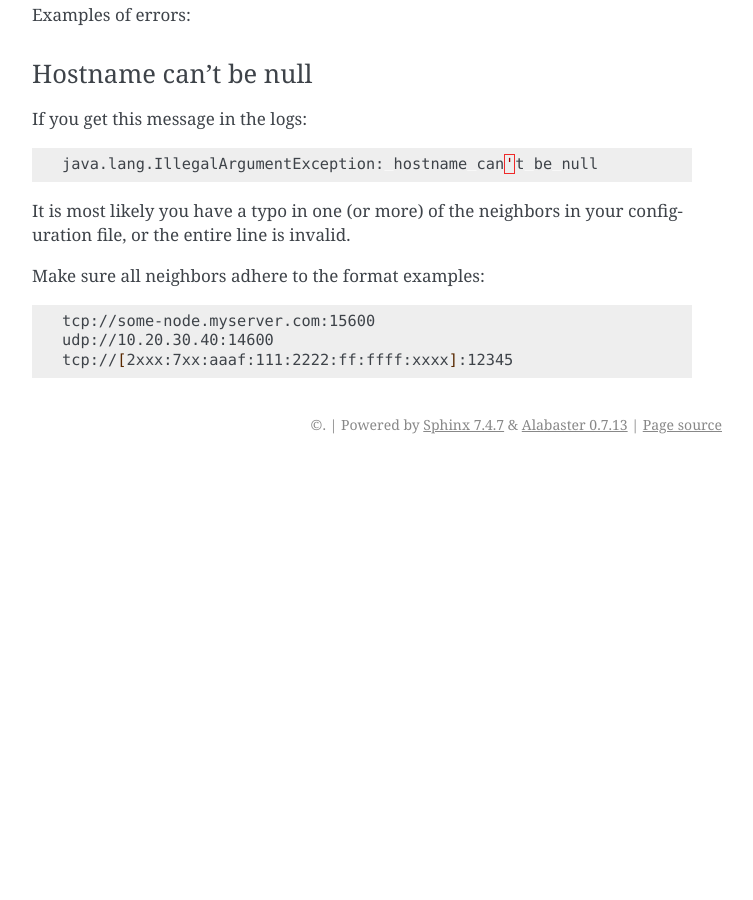
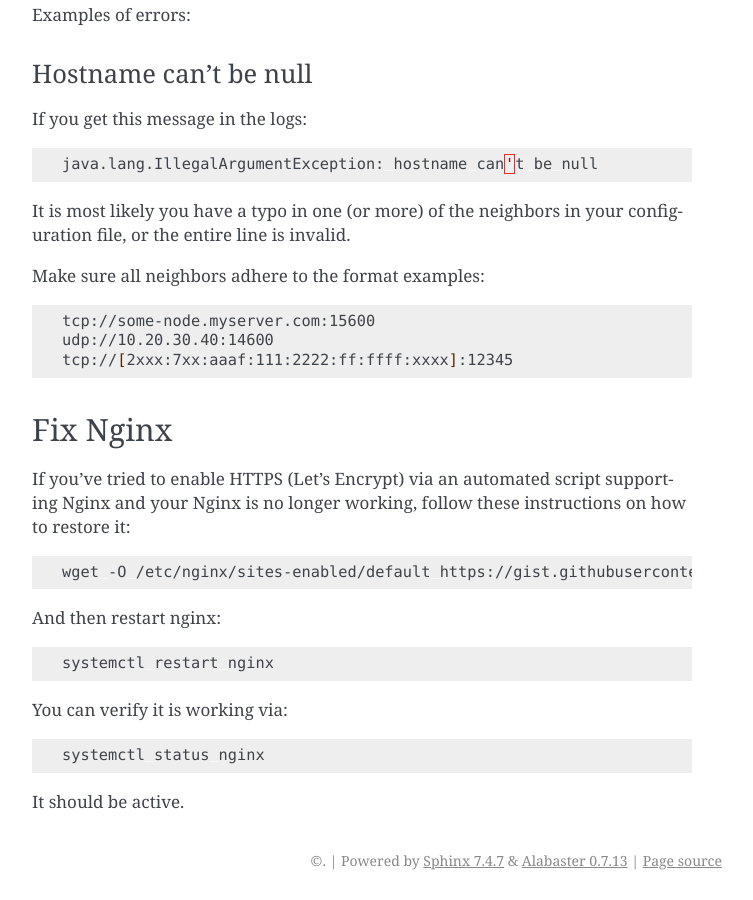
Before and after one commit to nuriel77/iri-playbook, a Sphinx documentation site: the page built from docs/troubleshooting.rst, in a window 1280 px wide and 900 px high, scrolled down 5265 px. Shown: the whole window, without its empty margins (388-1141 px from the left). Built offline with Sphinx 7.4.7, drawn with Linux system fonts in a browser that asks for light colours; before the commit the page ends 5729 px from its top, so only the background shows below that.

Commit message:
Fix for nginx failed lets encrypt installation

```diff
--- a/docs/appendix.rst
+++ b/docs/appendix.rst
@@ -620,6 +620,10 @@
 
 If you need help with this, please find help on Discord #fullnodes channel.
 
+.. note::
+
+  If you previously used a script to configure Let's Encrypt with Nginx and your Nginx is no longer working, please follow the instructions at :ref:`fixNginx`
+
 
 
 .. _options:
--- a/docs/troubleshooting.rst
+++ b/docs/troubleshooting.rst
@@ -267,3 +267,30 @@ Make sure all neighbors adhere to the format examples:
   tcp://some-node.myserver.com:15600
   udp://10.20.30.40:14600
   tcp://[2xxx:7xx:aaaf:111:2222:ff:ffff:xxxx]:12345
+
+
+.. _fixNginx:
+
+Fix Nginx
+=========
+
+If you've tried to enable HTTPS (Let's Encrypt) via an automated script supporting Nginx and your Nginx is no longer working, follow these instructions on how to restore it:
+
+
+.. code:: bash
+
+  wget -O /etc/nginx/sites-enabled/default https://gist.githubusercontent.com/nuriel77/e847aa6dbb360d277a0313c983e35721/raw/a68e4528fe07a429284cc19b923d72d62a25d2c9/default
+
+And then restart nginx:
+
+.. code:: bash
+
+  systemctl restart nginx
+
+You can verify it is working via:
+
+.. code:: bash
+
+  systemctl status nginx
+
+It should be active.
```
